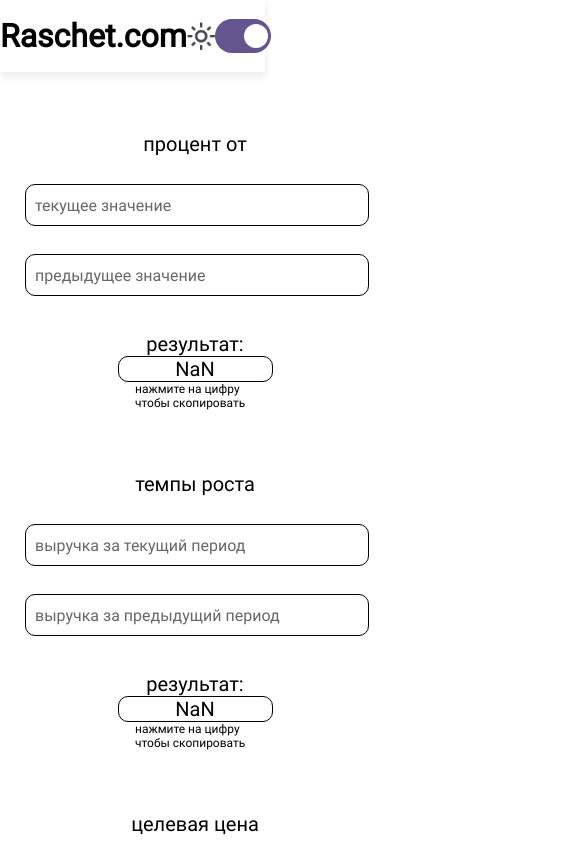
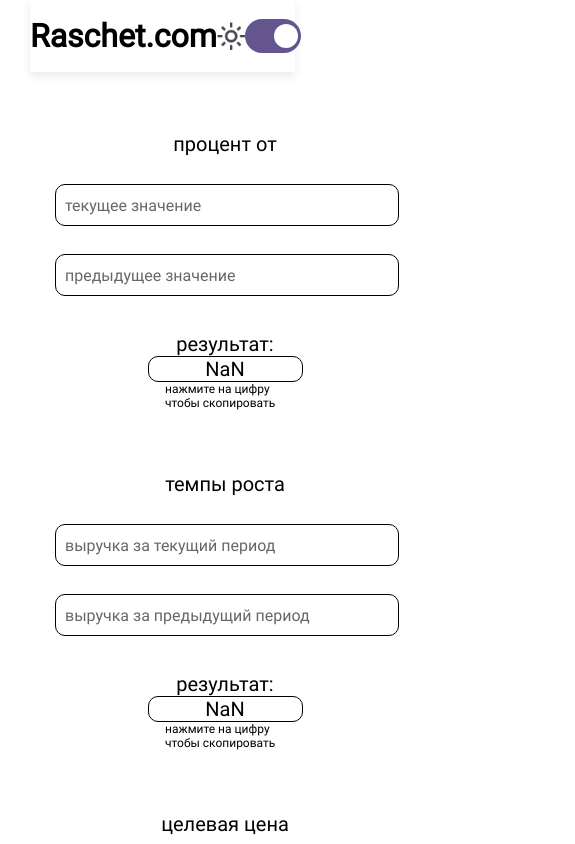
Before and after one commit to Jhn611/raschet, a Vue app: page / in a window 390 px wide. Shown: the top 844 px of the page, 575 px wide, since content can reach past the window. Built offline with nearby package versions, Linux system fonts and the light colour scheme.

Commit message:
mobile fix 2

```diff
--- a/src/main.css
+++ b/src/main.css
@@ -299,6 +299,18 @@ input::-webkit-inner-spin-button {
   }
 }
 @media screen and (max-width: 1300px) {
+  html {
+    max-width: 100%;
+    padding: 0 15px;
+  }
+  body {
+    max-width: 100%;
+    padding: 0 15px;
+  }
+  #app {
+    max-width: 100%;
+    padding: 0 15px;
+  }
   nav {
     display: flex;
     flex-direction: row;
--- a/src/main.sass
+++ b/src/main.sass
@@ -274,6 +274,18 @@ input::-webkit-inner-spin-button
         opacity: 0
 
 @media  screen and (max-width: 1300px)
+    html
+        max-width: 100%
+        padding: 0 15px
+
+    body
+        max-width: 100%
+        padding: 0 15px
+
+    #app
+        max-width: 100%
+        padding: 0 15px
+
     nav
         display: flex
         flex-direction: row
```
Also changed, not shown: 5 other files (tests, documents, lock files or other folders).
